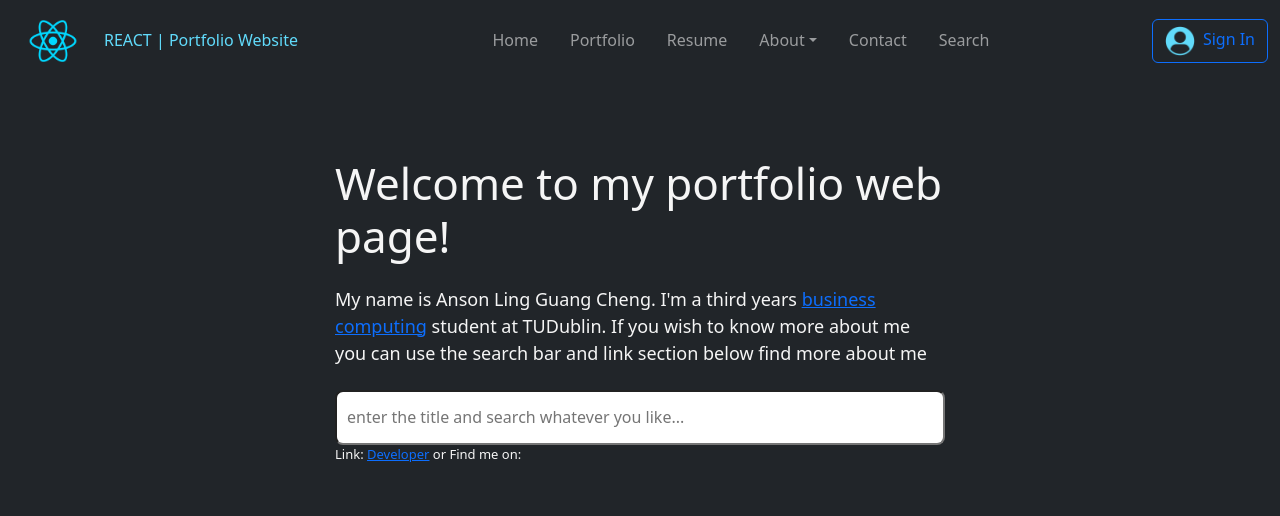
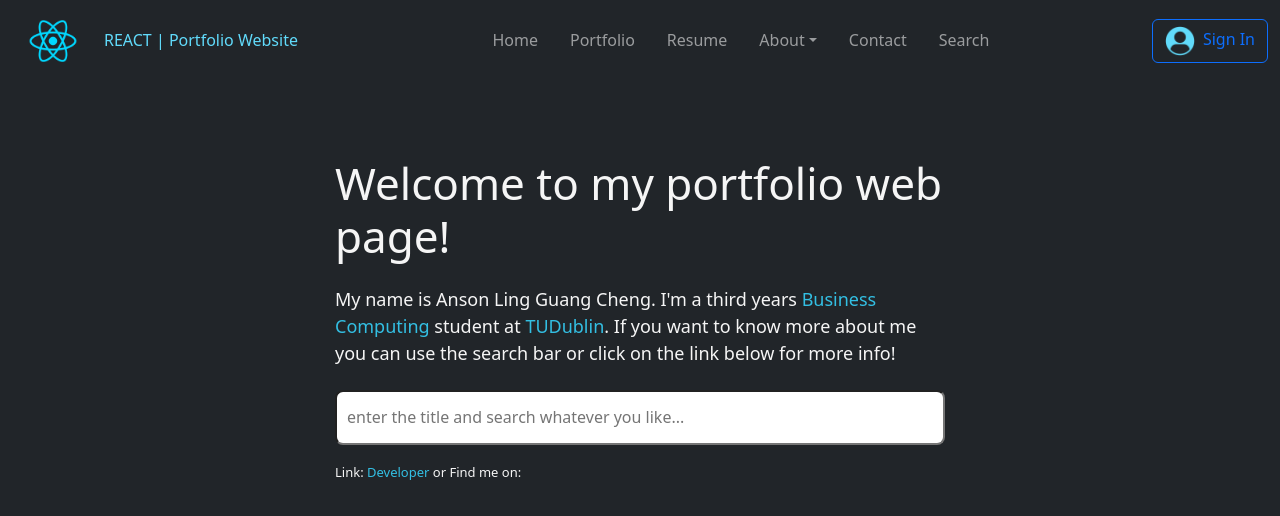
Before and after one commit to AnsonL1234/portfolioweb, a React (Vite) app in the folder portfoliowebsite/: page / in a window 1280 px wide. Shown: the top 516 px of the page. Built offline with nearby package versions, Linux system fonts and the light colour scheme.

Commit message:
adding more design to homepage

```diff
--- a/portfoliowebsite/src/page/HomePage/HomePage.css
+++ b/portfoliowebsite/src/page/HomePage/HomePage.css
@@ -20,6 +20,21 @@ input[type=text] {
     font-size: 16px;
 }
 
+.link-text:link {
+    text-decoration: none;
+    color: #33bfe3;
+}
+
+.link-text:visited {
+    text-decoration: none;
+    color: #33bfe3;
+    background-color: transparent;
+}
+
+.link-text:hover {
+    text-decoration: underline;
+    color: #55c8e5;
+}
 
 .homepage-body {
     width: 100%;
@@ -32,6 +47,10 @@ input[type=text] {
     justify-content: space-evenly;
     padding-top: 45px;
     height: 550px;
+}
+
+.link-section {
+    margin-top: 18px;
 }
 
 .homepage-secondsection {
--- a/portfoliowebsite/src/page/HomePage/HomepageLeftContent.jsx
+++ b/portfoliowebsite/src/page/HomePage/HomepageLeftContent.jsx
@@ -6,13 +6,13 @@ const HomepageLeftContent = () => {
         <div className="homepage-left-content">
             <h2>Welcome to my portfolio web page!</h2>
             <article>
-                My name is Anson Ling Guang Cheng. I'm a third years <a href="http://">business computing</a> student at TUDublin. If you wish to know more about me you can use the search bar and link section below find more about me
+                My name is Anson Ling Guang Cheng. I'm a third years <a href="http://" className='link-text'>Business Computing</a> student at <a href="https://www.tudublin.ie/" className='link-text'>TUDublin</a>. If you want to know more about me you can use the search bar or click on the link below for more info!
             </article>
             <form action="">
                 <input type="text" placeholder='enter the title and search whatever you like...' />
             </form>
             <div className="link-section">
-                <p>Link: <a href="http://">Developer</a> or Find me on: </p>
+                <p>Link: <a href="http://" className='link-text'>Developer</a> or Find me on: </p>
             </div>
         </div>
     );
```
